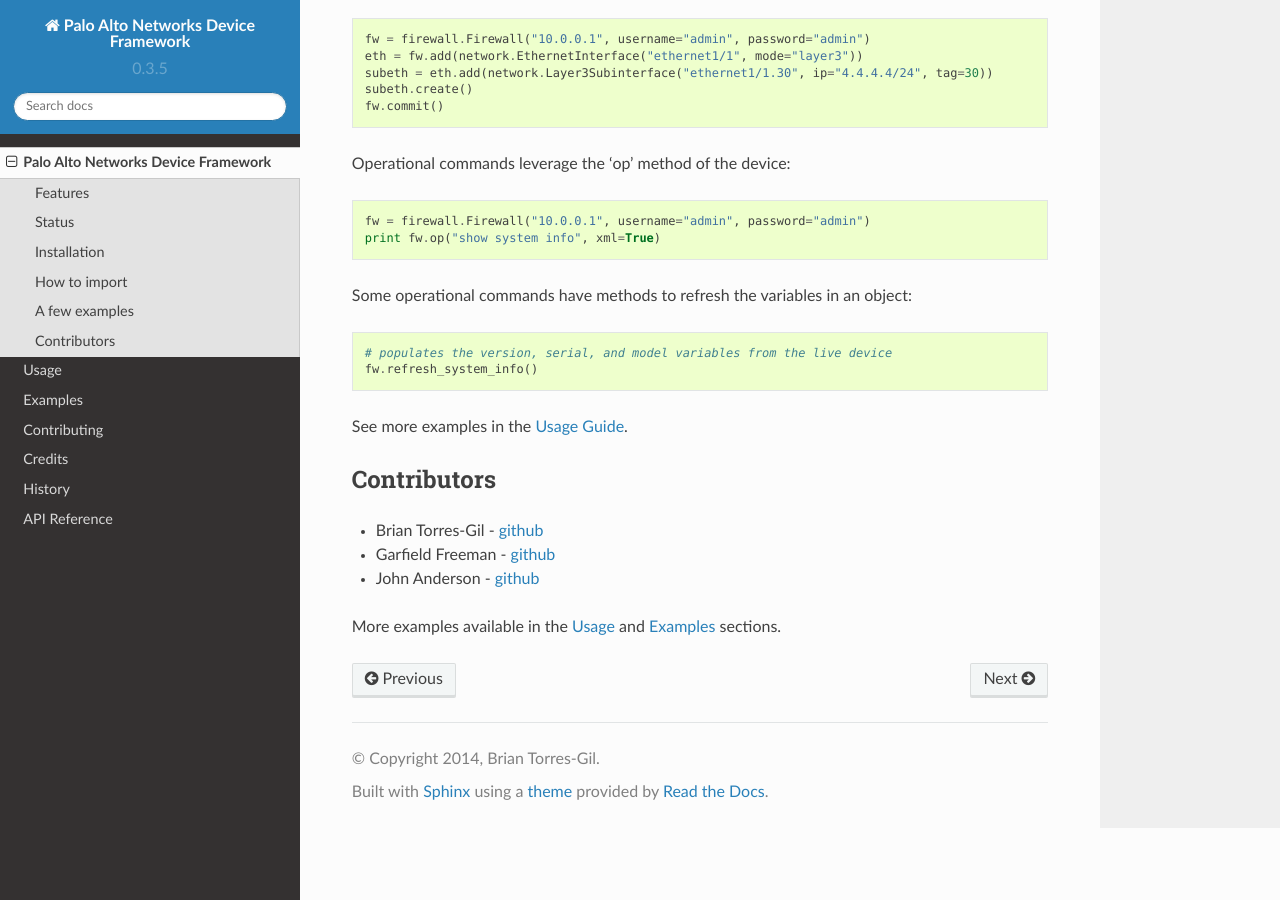
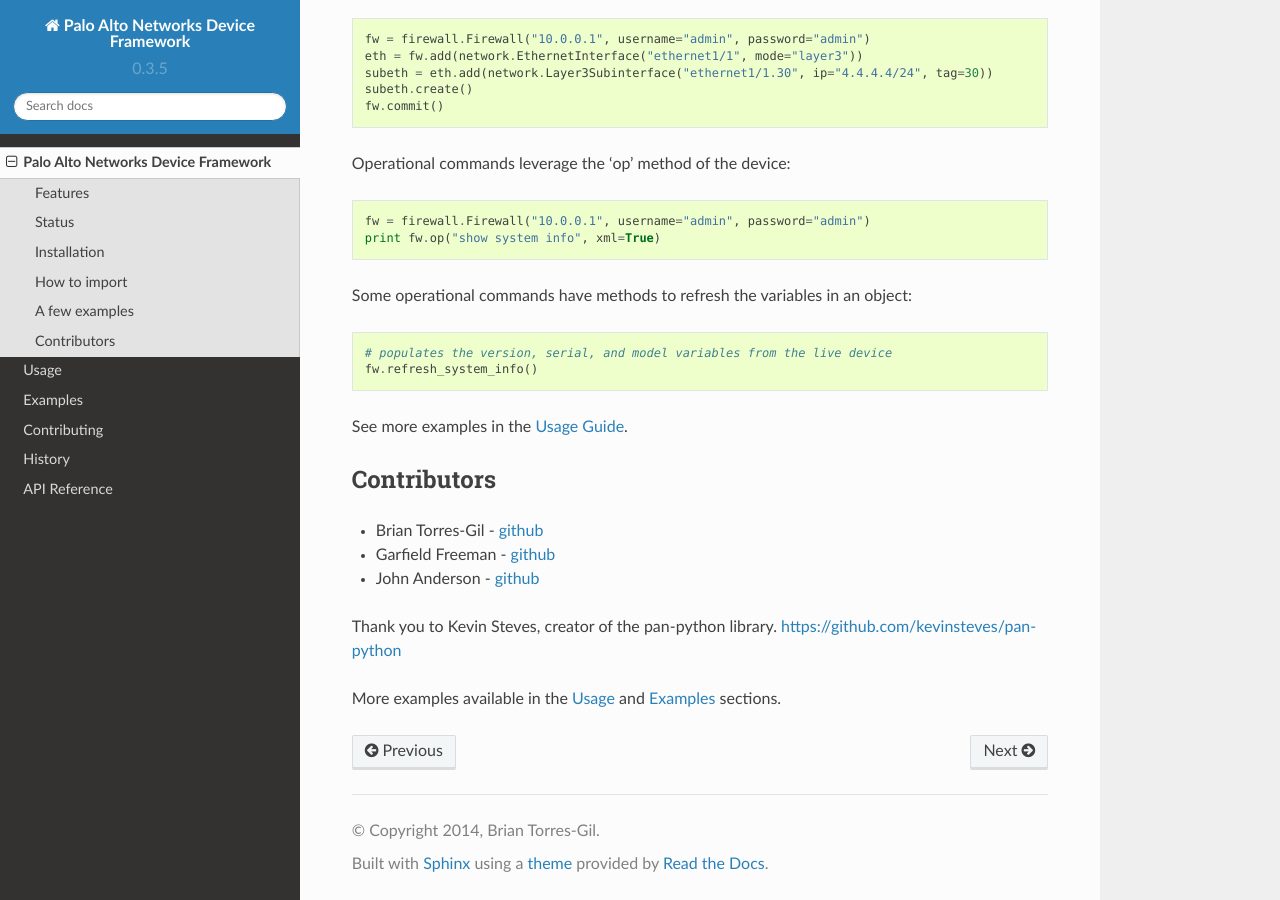
Before and after one commit to PaloAltoNetworks/pan-os-python, a Sphinx documentation site: the page built from docs/readme.rst, in a window 1280 px wide and 900 px high, scrolled down 1907 px. Built offline with Sphinx 7.4.7 and the Read the Docs theme 2.0.0, drawn with Linux system fonts in a browser that asks for light colours.

Commit message:
Move authors section of documentation to readme file

```diff
--- a/README.rst
+++ b/README.rst
@@ -103,9 +103,12 @@
 Contributors
 ------------
 
-- Brian Torres-Gil - `github <https://github.com/btorresgil>`_
-- Garfield Freeman - `github <https://github.com/shinmog>`_
-- John Anderson - `github <https://github.com/lampwins>`_
+- Brian Torres-Gil - `github <https://github.com/btorresgil>`__
+- Garfield Freeman - `github <https://github.com/shinmog>`__
+- John Anderson - `github <https://github.com/lampwins>`__
+
+Thank you to Kevin Steves, creator of the pan-python library.
+https://github.com/kevinsteves/pan-python
 
 
 .. _pan-python: http://github.com/kevinsteves/pan-python
--- a/docs/authors.rst
+++ /dev/null
@@ -1 +0,0 @@
-.. include:: ../AUTHORS.rst
--- a/docs/index.rst
+++ b/docs/index.rst
@@ -15,7 +15,6 @@
    usage
    examples
    contributing
-   authors
    history
    reference
 
```
Also changed, not shown: AUTHORS.rst (deleted, +0 -14 lines).
